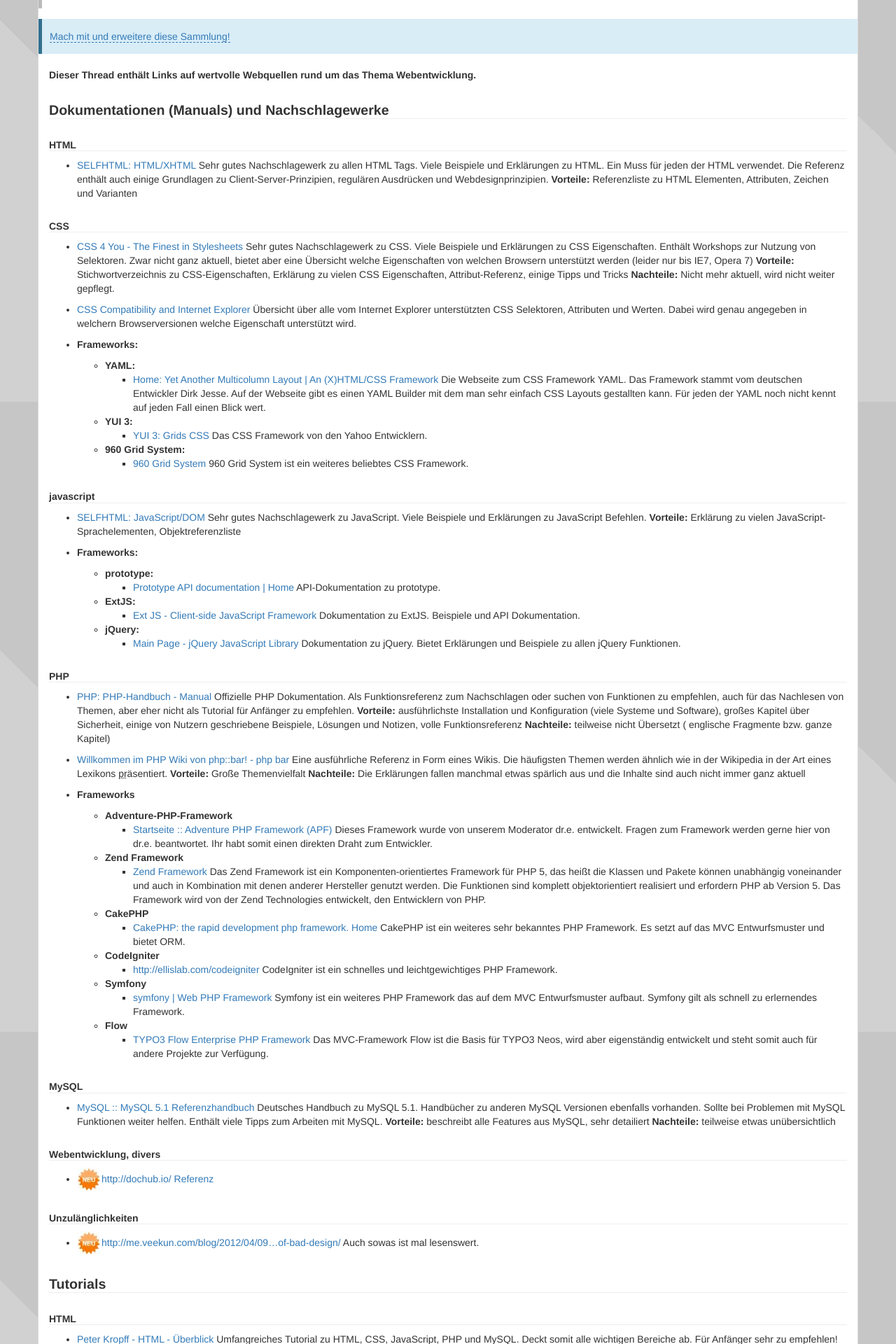
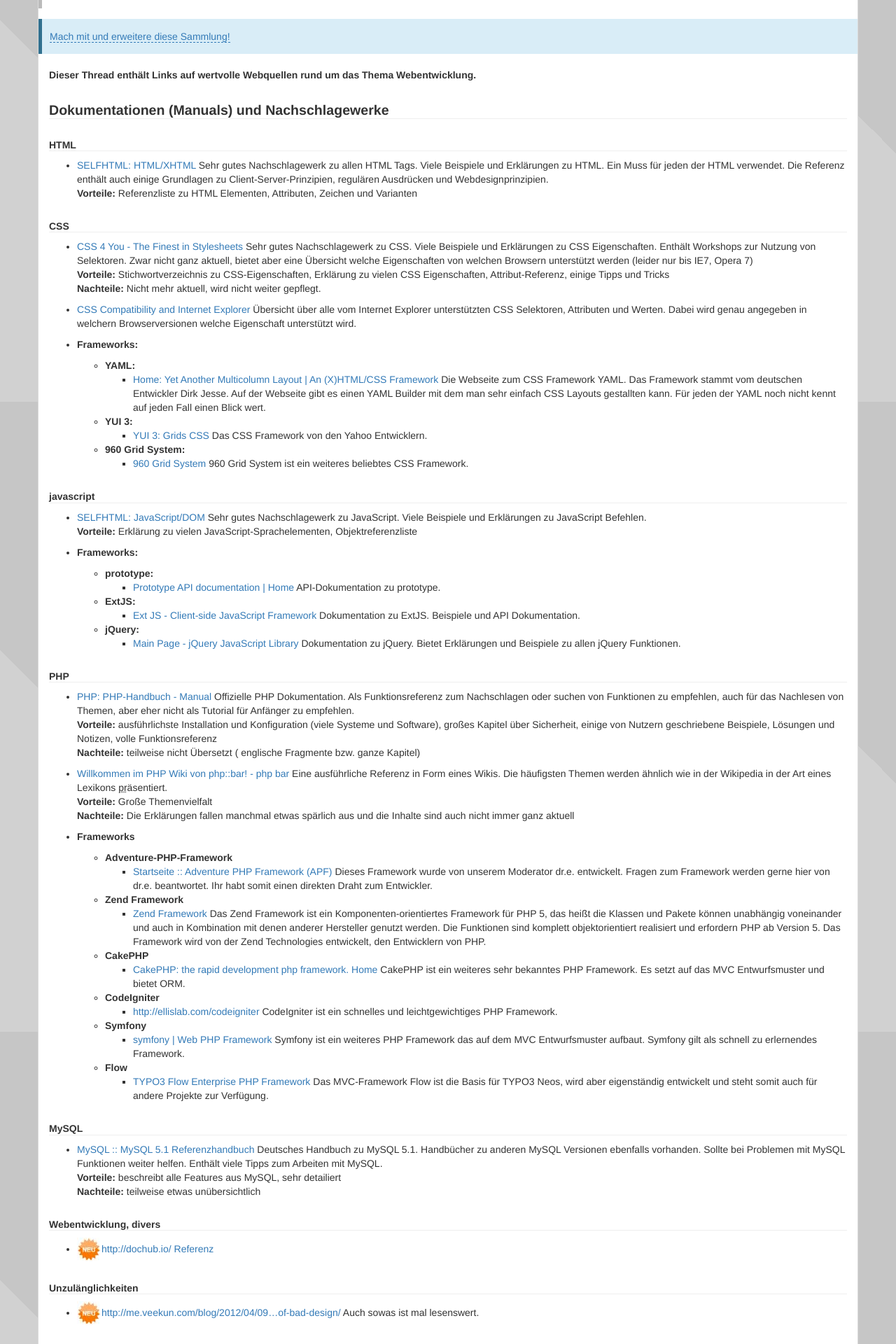
Before and after one commit to php-de/php-de.github.io, a Jekyll site: the page built from introduction/01_grundlagen.md, in a window 1280 px wide. Shown: the part 326-2246 px from the top of the page at 70% size. Built offline with Jekyll 4.4.1, drawn with Linux system fonts in a browser that asks for light colours; nearby versions of some CDN libraries.

Commit message:
Quellen: Fügt Zeilenumbrüche vor Vorteile/Nachteile wieder hinzu

```diff
--- a/introduction/01_grundlagen.md
+++ b/introduction/01_grundlagen.md
@@ -60,7 +60,7 @@
      Die Referenz enthält auch einige Grundlagen zu
     Client-Server-Prinzipien, regulären Ausdrücken und
     Webdesignprinzipien.
-    **Vorteile:** Referenzliste zu HTML Elementen, Attributen, Zeichen
+    <br>**Vorteile:** Referenzliste zu HTML Elementen, Attributen, Zeichen
     und Varianten
 
 
@@ -72,10 +72,10 @@
     Zwar nicht ganz aktuell, bietet aber eine Übersicht welche
     Eigenschaften von welchen Browsern unterstützt werden (leider nur
     bis IE7, Opera 7)
-    **Vorteile:** Stichwortverzeichnis zu CSS-Eigenschaften, Erklärung
+    <br>**Vorteile:** Stichwortverzeichnis zu CSS-Eigenschaften, Erklärung
     zu vielen CSS Eigenschaften, Attribut-Referenz, einige Tipps und
     Tricks
-    **Nachteile:** Nicht mehr aktuell, wird nicht weiter gepflegt.
+    <br>**Nachteile:** Nicht mehr aktuell, wird nicht weiter gepflegt.
 
   * [CSS Compatibility and Internet Explorer](http://msdn.microsoft.com/en-us/library/cc351024%28VS.85%29.aspx){: target="_blank"}
     Übersicht über alle vom Internet Explorer unterstützten CSS
@@ -108,7 +108,7 @@
   * [SELFHTML: JavaScript/DOM](http://de.selfhtml.org/javascript/index.htm){: target="_blank"}
     Sehr gutes Nachschlagewerk zu JavaScript. Viele Beispiele und
     Erklärungen zu JavaScript Befehlen.
-    **Vorteile:** Erklärung zu vielen JavaScript-Sprachelementen,
+    <br>**Vorteile:** Erklärung zu vielen JavaScript-Sprachelementen,
     Objektreferenzliste
 
   * **Frameworks:**
@@ -135,19 +135,19 @@
     Nachschlagen oder suchen von Funktionen zu empfehlen, auch für das
     Nachlesen von Themen, aber eher nicht als Tutorial für Anfänger zu
     empfehlen.
-    **Vorteile:** ausführlichste Installation und Konfiguration (viele
+    <br>**Vorteile:** ausführlichste Installation und Konfiguration (viele
     Systeme und Software), großes Kapitel über Sicherheit, einige von
     Nutzern geschriebene Beispiele, Lösungen und Notizen, volle
     Funktionsreferenz
-    **Nachteile:** teilweise nicht Übersetzt ( englische Fragmente bzw.
+    <br>**Nachteile:** teilweise nicht Übersetzt ( englische Fragmente bzw.
     ganze Kapitel)
 
   * [Willkommen im PHP Wiki von php::bar! - php bar](http://www.phpbar.de/w/Hauptseite){: target="_blank"}
     Eine ausführliche Referenz in Form eines Wikis. Die häufigsten
     Themen werden ähnlich wie in der Wikipedia in der Art eines Lexikons
     <acronym title="Page Ranking">pr</acronym>äsentiert.
-    **Vorteile:** Große Themenvielfalt
-    **Nachteile:** Die Erklärungen fallen manchmal etwas spärlich aus
+    <br>**Vorteile:** Große Themenvielfalt
+    <br>**Nachteile:** Die Erklärungen fallen manchmal etwas spärlich aus
     und die Inhalte sind auch nicht immer ganz aktuell
 
   * **Frameworks**
@@ -201,8 +201,8 @@
     Versionen ebenfalls vorhanden. Sollte bei Problemen mit MySQL
     Funktionen weiter helfen. Enthält viele Tipps zum Arbeiten mit
     MySQL.
-    **Vorteile:** beschreibt alle Features aus MySQL, sehr detailiert
-    **Nachteile:** teilweise etwas unübersichtlich
+    <br>**Vorteile:** beschreibt alle Features aus MySQL, sehr detailiert
+    <br>**Nachteile:** teilweise etwas unübersichtlich
 
 
 ##### Webentwicklung, divers
@@ -226,7 +226,7 @@
     Umfangreiches Tutorial zu HTML, CSS, JavaScript, PHP und MySQL.
     Deckt somit alle wichtigen Bereiche ab. Für Anfänger sehr zu
     empfehlen!
-    **Vorteile:** Grundlagen vom absoluten Anfang, kein Fachchinesisch,
+    <br>**Vorteile:** Grundlagen vom absoluten Anfang, kein Fachchinesisch,
     Umfang
 
 ##### CSS
@@ -235,7 +235,7 @@
     Umfangreiches Tutorial zu HTML, CSS, JavaScript, PHP und MySQL.
     Deckt somit alle wichtigen Bereiche ab. Für Anfänger sehr zu
     empfehlen!
-    **Vorteile:** Grundlagen vom absoluten Anfang, kein Fachchinesisch,
+    <br>**Vorteile:** Grundlagen vom absoluten Anfang, kein Fachchinesisch,
     Umfang
 
 
@@ -245,13 +245,13 @@
     Umfangreiches Tutorial zu HTML, CSS, JavaScript, PHP und MySQL.
     Deckt somit alle wichtigen Bereiche ab. Für Anfänger sehr zu
     empfehlen!
-    **Vorteile:** Grundlagen vom absoluten Anfang, kein Fachchinesisch,
+    <br>**Vorteile:** Grundlagen vom absoluten Anfang, kein Fachchinesisch,
     Umfang
 
   * [Ajax Tutorial](http://ajax.frozenfox.at/index.html){: target="_blank"}
     Einfaches Tutorial das erklärt wie man AJAX umsetzt.
-    **Vorteile:** sehr einfach gehalten, bietet ein paar Beispiele
-    **Nachteile:** Verwendung von Frameworks wird nicht gezeigt
+    <br>**Vorteile:** sehr einfach gehalten, bietet ein paar Beispiele
+    <br>**Nachteile:** Verwendung von Frameworks wird nicht gezeigt
 
   * **Frameworks:**
     * **prototype:**
@@ -260,7 +260,7 @@
       * [Prototype JavaScript framework: Prototype Tips and
         Tutorials](http://prototypejs.org/learn/){: target="_blank"}
         Einführung zu prototype von den Entwicklern selbst.
-        **Nachteile:** englisch
+        <br>**Nachteile:** englisch
 
 
     * **ExtJS:**
@@ -272,7 +272,7 @@
     * **jQuery:**
       * [Plugins \| jQuery Plugins](http://plugins.jquery.com/){: target="_blank"}
       Sammlung von jQuery Plugins.
-      **Vorteile:** große Auswahl an Plugins, viele Live Demos
+      <br>**Vorteile:** große Auswahl an Plugins, viele Live Demos
 
 
 ##### PHP Anfänger
@@ -280,17 +280,16 @@
   * [Quakenet/#php Tutorial - de - Einleitung](http://tut.php-quake.net/de/){: target="_blank"}
     Sehr gutes Tutorial für den Anfang, aber nur für Leser die fertige
     Serverinstallationen nutzen oder ihren selbst konfigurieren können.
-
-    **Vorteile:** gute Erklärung der Funktionsweise von PHP,
+    <br>**Vorteile:** gute Erklärung der Funktionsweise von PHP,
     ausführliche Erklärung der Grundlagen, Kapitel zum Thema Fehler,
     Erklärung des Templatesystems
-    **Nachteile:** Konfiguration und Installation fehlen
+    <br>**Nachteile:** Konfiguration und Installation fehlen
 
   * [Peter Kropff - PHP - Einleitung](http://www.peterkropff.de/site/php/php.htm){: target="_blank"}
     Umfangreiches Tutorial zu HTML, CSS, JavaScript, PHP und MySQL.
     Deckt somit alle wichtigen Bereiche ab. Für Anfänger sehr zu
     empfehlen!
-    **Vorteile:** Grundlagen vom absoluten Anfang, kein Fachchinesisch,
+    <br>**Vorteile:** Grundlagen vom absoluten Anfang, kein Fachchinesisch,
     Umfang
 
   * [PHP-Kurs.com - PHP lernen und MySQL Tutorial mit vielen
@@ -299,7 +298,7 @@
     Anhand der Tutorials kann man sich gut Schritt für Schritt die
     Grundlagen von PHP aneignen. Dabei bauen die einzelnen Lektionen
     aufeinander auf.
-    **Vorteile:** Sehr gut erklärt, sehr ausführlich. Auch das Thema
+    <br>**Vorteile:** Sehr gut erklärt, sehr ausführlich. Auch das Thema
     Sicherheit hat ein eigenes Kapitel spendiert bekommen, das man sich
     auf jeden Fall zu Gemüte führen sollte. Der Autor hat mich sogar ob
     dieses Posts angeschrieben, um mich über Aktualisierungen zu
@@ -309,19 +308,19 @@
   * [PHP Essentials - Techotopia](http://www.techotopia.com/index.php/PHP_Essentials){: target="_blank"}
     Gutes Tutorial zu den Grundlagen. Geht bis zur Objektorientierung
     und dem Zugriff auf MySQL Dtaenbanken.
-    **Nachteile:** Englisch, wichtige Punkte wie SQL Injection werden
+    <br>**Nachteile:** Englisch, wichtige Punkte wie SQL Injection werden
     nicht behandelt.
 
   * [PHP - SELFPHP: Version 5.2.8 Befehlsreferenz - Tutorial &amp;ndash;
     Kochbuch &amp;ndash; Forum zum Thema PHP](http://www.selfphp.de/){: target="_blank"}
     Persönlich als empfehlenswertes Tutorial einzustufen, jedoch mit
     einigen Lücken. Aber auch mit speziellen Features.
-    **Vorteile:** ausführliche Funktionsreferenz, ausführliche
+    <br>**Vorteile:** ausführliche Funktionsreferenz, ausführliche
     Anleitung für Installation und Konfiguration (nötiger Software),
     Anschneiden von Entwicklungumgebungen, großes Syntaxkapitel, eigenes
     Datenbankkapitel, Abteilung mit \"Problem-Lösung\", Codeschnipsel
     für kleine Probleme
-    **Nachteile:** Referenz manchmal unübersichtlich, kurzes
+    <br>**Nachteile:** Referenz manchmal unübersichtlich, kurzes
     Anschneiden von Sicherheit(könnte mehr sein, keine Techniken zur
     Sicherung), \"Problem-Lösung\" mit z. T. umständlicher Darstellung
     für Anfänger
@@ -330,16 +329,16 @@
     Ein sehr ausführliches Tutorial, das aber eher einer Referenz
     ähnelt, aber dennoch Schritt für Schritt das Wissen aufbaut und gute
     Erklärungen liefert.
-    **Vorteile:** Sehr ausführlich, es werden die meisten Grundlagen
+    <br>**Vorteile:** Sehr ausführlich, es werden die meisten Grundlagen
     abgedeckt, auch einige fortgeschrittene Themen werden angerissen
      Nachteile: Das Thema Sicherheit kommt zu kurz, vor allem SQL
     Injections werden nicht behandelt
 
   * [PHP für dich - PHP und mySQL einfach und kurz erklärt](http://www.schattenbaum.net/php/index.php){: target="_blank"}
     Ein schon recht altes Tutorial zum Thema PHP und MySQL.
-    **Vorteile:** Recht nett geschrieben, für die ersten Versuche mit
+    <br>**Vorteile:** Recht nett geschrieben, für die ersten Versuche mit
     PHP geeignet
-    **Nachteile:** Alt und somit teilweise nicht mehr up-to-date, nur
+    <br>**Nachteile:** Alt und somit teilweise nicht mehr up-to-date, nur
     absolute Grundlagen, Teilweise fehlen wichtige Themen
     (Fehlerbehandlung, Sicherheit, Testen von GET/POST Parametern)
 
@@ -347,10 +346,10 @@
     und Fachbücher](http://de.wikibooks.org/wiki/Websiteentwicklung:_PHP){: target="_blank"}
     Zur Zeit nicht als Tutorial zu empfehlen für tiefergehendes
     Erlernen von PHP
-    **Vorteile:** Syntax grundlegend erklärt, Sicherheitsinformationen
+    <br>**Vorteile:** Syntax grundlegend erklärt, Sicherheitsinformationen
     zum Thema Benutzereingaben, Übungsaufgaben am Ende (mit Verweis zum
     Manual von php.net)
-    **Nachteile:** ist teilweise noch in Arbeit (oder sollte
+    <br>**Nachteile:** ist teilweise noch in Arbeit (oder sollte
     überarbeitet werden), Referenz zu kurz, MySQL bzw. andere
     Datenbanken zu kurz oder garnicht behandelt, Dateisystem viel zu
     kurz behandelt
@@ -370,8 +369,8 @@
     Programmierung mit Webdiensten (SOAP) und der MySQLi-Erweiterung
     sowie der Datenbankabstraktion mit Creole und der Speicherung von
     PHP-Objekten in einer relationalen Datenbank mit Hilfe von Propel.
-    **Vorteile:** tiefgehende Themen, von der wissenschaftlichen Perspektive beleuchtet
-    **Nachteile:** hoher Anspruch, nur für Fortgeschrittene
+    <br>**Vorteile:** tiefgehende Themen, von der wissenschaftlichen Perspektive beleuchtet
+    <br>**Nachteile:** hoher Anspruch, nur für Fortgeschrittene
 
 
 ##### MySQL
@@ -379,7 +378,7 @@
   * [Peter Kropff - MySQL - Einleitung](http://www.peterkropff.de/site/mysql/mysql.htm){: target="_blank"}
     Umfangreiches Tutorial zu HTML, CSS, JavaScript, PHP und MySQL.
     Deckt somit alle wichtigen Bereiche ab. Für Anfänger sehr zu empfehlen!
-    **Vorteile:** Grundlagen vom absoluten Anfang, kein Fachchinesisch, Umfang
+    <br>**Vorteile:** Grundlagen vom absoluten Anfang, kein Fachchinesisch, Umfang
 
 
 ##### javascript
@@ -397,11 +396,11 @@
     die häufigsten Fallen und Sicherheitslücken erklärt und Lösungen
     vorgeschlagen. Ein absolutes Muss, bevor man seine erste Anwendung
     online stellt.
-    **Vorteile:** Gute Erklärungen, es werden die meisten
+    <br>**Vorteile:** Gute Erklärungen, es werden die meisten
     Sicherheitslücken genannt, nach der Lektüre kann man sich relativ
     sicher sein, dass die Anwendung sicher ist (natürlich ist dies keine
     Garantie, hier also bitte Vorsicht walten lassen)
-    **Nachteile:** Die Ausführungen sind trotz der guten Erklärungen
+    <br>**Nachteile:** Die Ausführungen sind trotz der guten Erklärungen
     manchmal etwas kurz geraten
 
 ### Bücher
@@ -413,16 +412,16 @@
   dann kommt man aber auch schnell zu komplexeren Themen.
   Ich kann allerdings nur für die 2. Auflage sprechen, die 3. Auflage
   sollte allerdings noch viele Verbesserungen liefern.
-  **Vorteile:** Umfangreich, gut erklärt, teils auch etwas humorvoll
-  **Nachteile:** Die Themen werden nicht immer erschöpfend behandelt
+  <br>**Vorteile:** Umfangreich, gut erklärt, teils auch etwas humorvoll
+  <br>**Nachteile:** Die Themen werden nicht immer erschöpfend behandelt
 
 * [Galileo Computing : Buch : PHP 5.3 und MySQL 5.1](https://www.galileo-press.de/php-53-und-mysql-51_2078/){: target="_blank"}
   Ein Buch, dass zunächst auf die Grundlagen von PHP eingeht, dann
   aber schnell zu fortgeschrittenen Themen übergeht. Vor allem die
   Datenbankanbindung spielt eine große Rolle.
-   **Vorteile:** Sehr umfangreich und PHP-Einsteiger können viel
+   <br>**Vorteile:** Sehr umfangreich und PHP-Einsteiger können viel
   mitnehmen
-   **Nachteile:** Das Konzept des Buches ist nicht immer ganz schlüssig
+   <br>**Nachteile:** Das Konzept des Buches ist nicht immer ganz schlüssig
   und ein paar Anwendungsimplementierungen sind auch leicht fragwürdig
   (bieten aber dennoch einen guten Anreiz und fördern das Verständnis
   dessen, was man tut)
@@ -430,9 +429,9 @@
 * [PHP Security Consortium: Projects](http://phpsec.org/projects/){: target="_blank"}
   Kostenloses Ebook zu den wichtigsten Sicherheitsproblemen in PHP
   Anwendungen.
-  **Vorteile:** kostenlos, umfasst die wichtigsten Themen, verschiedene
+  <br>**Vorteile:** kostenlos, umfasst die wichtigsten Themen, verschiedene
   Formate (PDF/HTML/DocBook Lite)
-  **Nachteile:** englische Version besser formatiert als die Deutsche
+  <br>**Nachteile:** englische Version besser formatiert als die Deutsche
 
 * [PHP Design Patterns - 2.Auflage](http://www.phpdesignpatterns.de/auflage-2/){: target="_blank"}
   Um auch ein Buch zu nennen, das nicht von Galileo Computing ist: wer
@@ -443,9 +442,9 @@
   Leser Schritt für Schritt anhand eines Beispielprojektes die
   allermeisten Design Patterns näher bringt und dabei auch auf die
   Grundregeln eines sauberen Codes eingeht.
-  **Vorteile:** Meisterhaft geschrieben, leicht verständlich, gut
+  <br>**Vorteile:** Meisterhaft geschrieben, leicht verständlich, gut
   strukturiert
-  **Nachteile:** Wie leider viele O\'Reilly-Bücher enthält auch dieses
+  <br>**Nachteile:** Wie leider viele O\'Reilly-Bücher enthält auch dieses
   relativ viele Rechtschreibfehler
 
 * [dpunkt.verlag \| Bücher](http://dpunkt.de/buecher/2905.html){: target="_blank"}
@@ -456,7 +455,7 @@
   ihren Apache-Server sowie ihre PHP-Installation sicherer und
   resistenter gegen Angriffe machen wollen. Sehr zu empfehlen. Auch nach
   der Lektüre von [http://www.cms-sicherheit.de/](http://www.cms-sicherheit.de/){: target="_blank"} stellt dieses Buch eine lohnende Investition dar.
-   **Vorteile:** Gut ausgeführt, sehr umfangreich, es wird ein gutes
+   <br>**Vorteile:** Gut ausgeführt, sehr umfangreich, es wird ein gutes
   Verständnis von möglichen Sicherheitsrisiken vermittelt
 
 * [Galileo Computing : Buch : Reguläre Ausdrücke](https://www.galileo-press.de/regulare-ausdrucke_967/){: target="_blank"}
@@ -467,9 +466,9 @@
   Licht in das Dunkel der regulären Ausdrücke. Auch reguläre Ausdrücke
   in JavaScript und Apache-Konfigurationsdateien (z.B. ModRewrite)
   kommen zum Zuge.
-  **Vorteile:** Sehr erschöpfend behandelt, es bleiben wenige Fragen
+  <br>**Vorteile:** Sehr erschöpfend behandelt, es bleiben wenige Fragen
   offen
-  **Nachteile:** Die Erklärungen sind nicht immer ganz leicht zu
+  <br>**Nachteile:** Die Erklärungen sind nicht immer ganz leicht zu
   verstehen und erfordern manchmal einiges an Konzentration
 
 * [Galileo Computing : Buch : PHP PEAR](https://www.galileo-press.de/php-pear_891/){: target="_blank"}
@@ -477,7 +476,7 @@
   werden sowohl die Installation wie auch ausgewählte PEAR-Pakete
   erklärt.
   Es ist auch als kostenloses [Openbook](http://openbook.galileocomputing.de/php_pear/){: target="_blank"} verfügbar.
-  **Vorteile:** Das Buch eignet sich gut als Nachschlagewerk für
+  <br>**Vorteile:** Das Buch eignet sich gut als Nachschlagewerk für
   bestimmte PEAR-Klassen, auch wenn es natürlich keinen Wert auf
   Vollständigkeit legen kann
 
@@ -486,7 +485,7 @@
   Buch deckt dabei die Themen von der Planung über die Kommunikation,
   der Technischen Infrastruktur bis hin zum Marketing und der Verwaltung
   ab.
-  **Vorteile:** kostenlos, interessante Themen die jeder der
+  <br>**Vorteile:** kostenlos, interessante Themen die jeder der
   Open-Source-Software entwickelt beachten sollte
 
 * [Franzis: JavaScript - Objektorientierung und Entwurfsmuster](http://www.terrashop.de/Buch/JavaScript-Objektorientierung-und-Entwurfsmuster-Ross-Harmes-Dustin-Diaz-ISBN-3772364888/art/77236488/){: target="_blank"}
@@ -494,13 +493,13 @@
   Bereich Javascript. Die eigenwilligen Prinzipien von Javascript im
   Bereich Vererbung und die Auswirkungen auf die Pattern im Vergleich
   zur Umsetzung in anderen Sprachen werden sehr gut dargelegt.
-  **Vorteile:** Sehr gut geschriebenes Angebot an fortgeschrittene
+  <br>**Vorteile:** Sehr gut geschriebenes Angebot an fortgeschrittene
   Nutzer. Schneller Einstieg in den Themenbereich, die Ausführung von
   Javascript-Basics beschränkt sich auf wenige Seiten. Nötige Grundlagen
   wie Prototypenvererbung u.ä. werden aber beleuchtet. Didaktisch gut
   aufgebaut stützen sich die Kapitel auf im Buch früher erarbeitete
   Konzepte.
-  **Nachteile:** Sicher nichts für blutige Javascript-Newbies. Das Buch
+  <br>**Nachteile:** Sicher nichts für blutige Javascript-Newbies. Das Buch
   beschreibt bspw. keine Javascript-Basis-Syntax o.ä. Auch von OOP und
   Entwurfsmustern sollte man (bspw. in anderen Sprachen) schon mal
   gehört haben.
```
